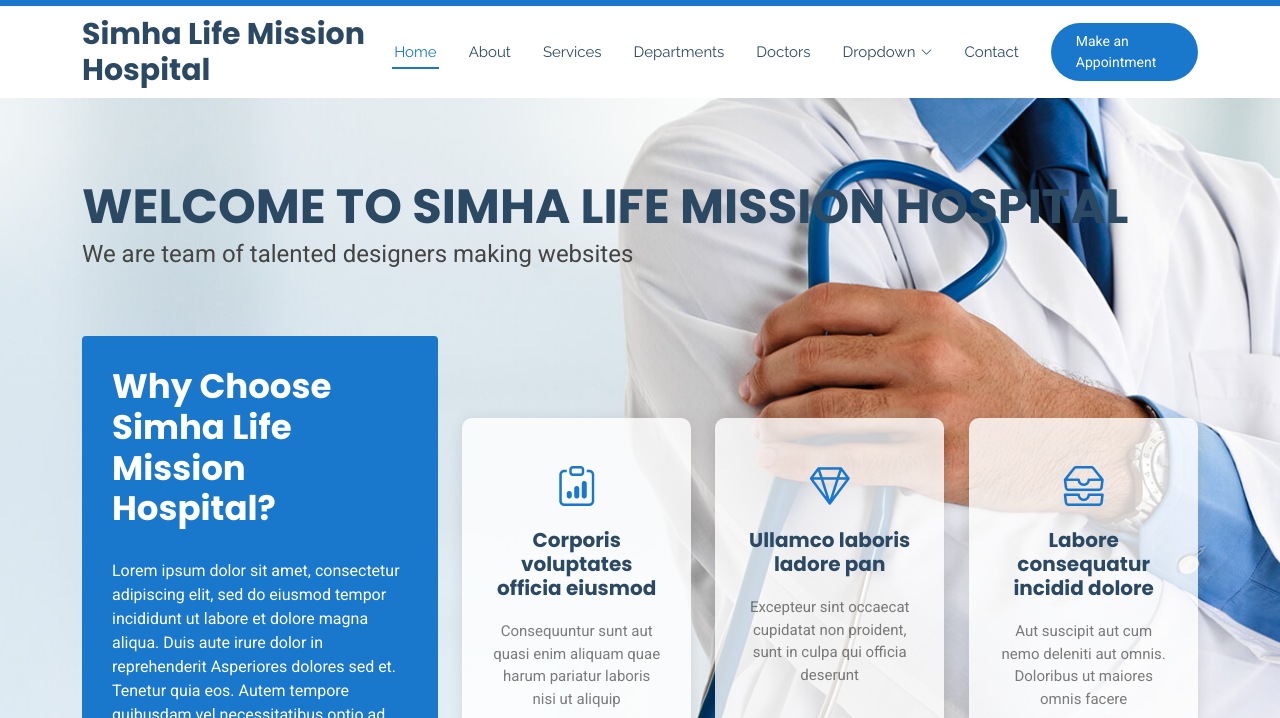
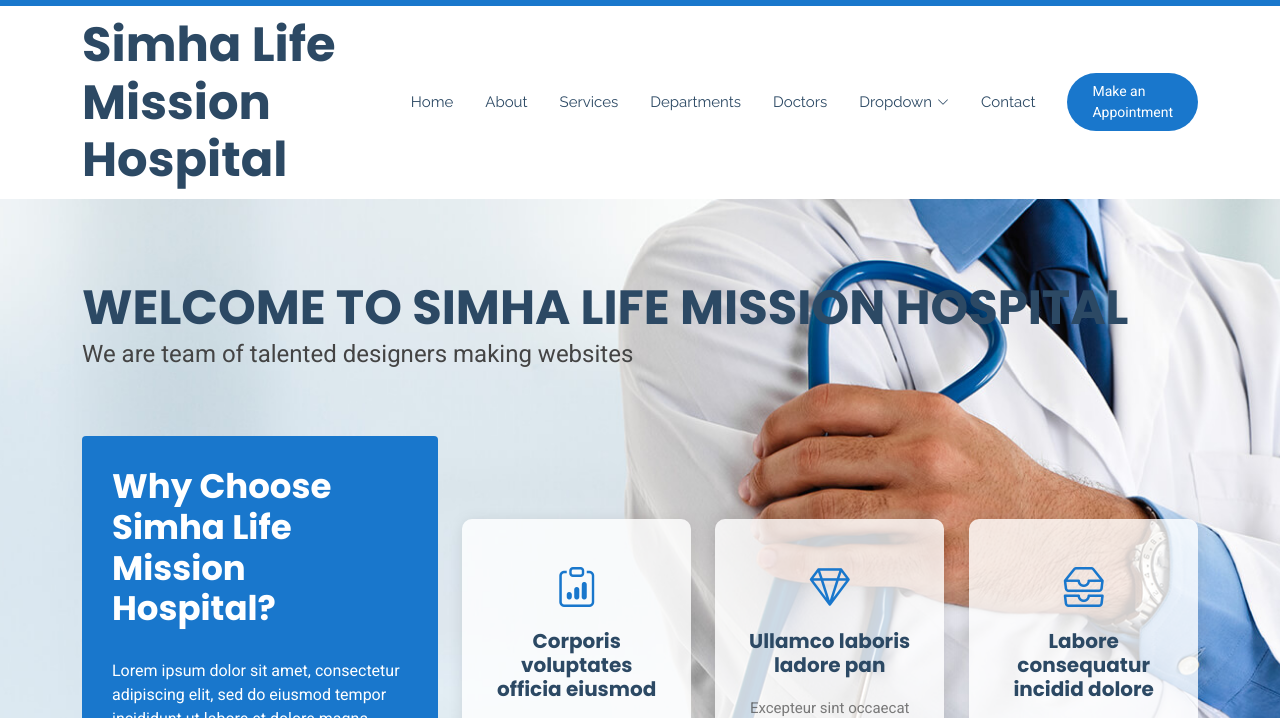
Before and after one commit to wecode-dev/simhahosptial, a plain HTML site: page index.html in a window 1280 px wide. Shown: the part 34-752 px from the top of the page. Drawn offline with Linux system fonts and the light colour scheme; animation ran at ten frames a second.

Commit message:
Update index.html

```diff
--- a/index.html
+++ b/index.html
@@ -58,7 +58,7 @@
         <a href="index.html" class="logo d-flex align-items-center me-auto">
           <!-- Uncomment the line below if you also wish to use an image logo -->
           <!-- <img src="assets/img/logo.png" alt=""> -->
-          <h1 class="sitename">Simha Life Mission Hospital</h1>
+          <h1 class="sitename"><font size="8">Simha Life Mission Hospital</font></h1>
         </a>
 
         <nav id="navmenu" class="navmenu">
@@ -108,7 +108,7 @@
       <div class="container position-relative">
 
         <div class="welcome position-relative" data-aos="fade-down" data-aos-delay="100">
-          <h2>WELCOME TO SIMHA LIFE MISSION HOSPITAL</h2>
+          <h2><font size="15">WELCOME TO SIMHA LIFE MISSION HOSPITAL</font></h2>
           <p>We are team of talented designers making websites</p>
         </div><!-- End Welcome -->
 
```
